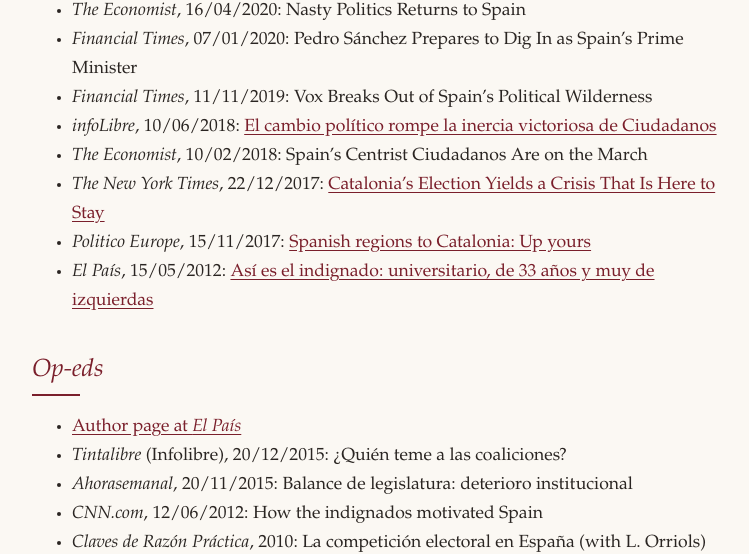
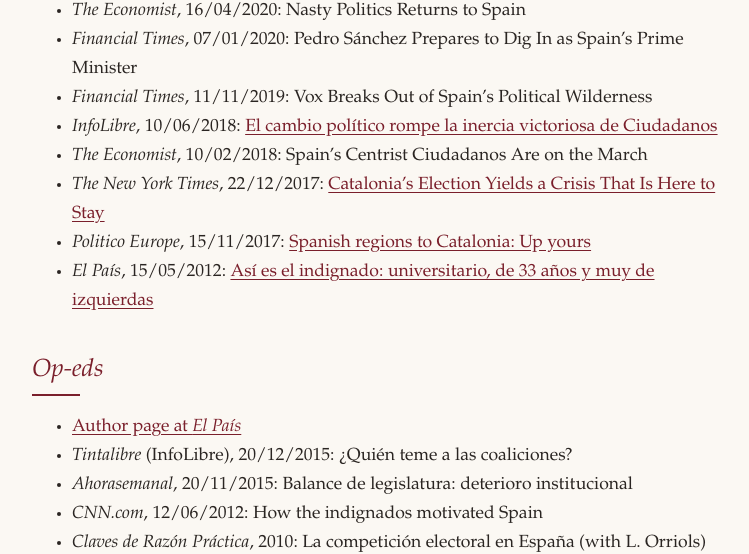
Before and after one commit to sandraleonalfonso/Sandra-Leon, a Jekyll site: the page built from engagement.md, in a window 1280 px wide and 900 px high, scrolled down 2188 px. Shown: the part 142-696 px from the top of the window, without its empty margins (260-1009 px from the left). Built offline with Jekyll 4.4.1, drawn with Linux system fonts in a browser that asks for light colours.

```diff
--- a/engagement.md
+++ b/engagement.md
@@ -66,7 +66,7 @@ Quoted in:
 - *The Economist*, 16/04/2020: Nasty Politics Returns to Spain
 - *Financial Times*, 07/01/2020: Pedro Sánchez Prepares to Dig In as Spain's Prime Minister
 - *Financial Times*, 11/11/2019: Vox Breaks Out of Spain's Political Wilderness
-- *infoLibre*, 10/06/2018: [El cambio político rompe la inercia victoriosa de Ciudadanos](https://www.infolibre.es/politica/cambio-politico-rompe-inercia-victoriosa-ciudadanos_1_1159395.html)
+- *InfoLibre*, 10/06/2018: [El cambio político rompe la inercia victoriosa de Ciudadanos](https://www.infolibre.es/politica/cambio-politico-rompe-inercia-victoriosa-ciudadanos_1_1159395.html)
 - *The Economist*, 10/02/2018: Spain's Centrist Ciudadanos Are on the March
 - *The New York Times*, 22/12/2017: [Catalonia's Election Yields a Crisis That Is Here to Stay](https://www.nytimes.com/2017/12/22/world/europe/catalonia-election-spain.html)
 - *Politico Europe*, 15/11/2017: [Spanish regions to Catalonia: Up yours](https://www.politico.eu/article/spain-regional-conundrum-catalan-independence/)
@@ -75,7 +75,7 @@ Quoted in:
 ## Op-eds
 
 - [Author page at *El País*](http://elpais.com/autor/sandra_leon/a/)
-- *Tintalibre* (Infolibre), 20/12/2015: ¿Quién teme a las coaliciones?
+- *Tintalibre* (InfoLibre), 20/12/2015: ¿Quién teme a las coaliciones?
 - *Ahorasemanal*, 20/11/2015: Balance de legislatura: deterioro institucional
 - *CNN.com*, 12/06/2012: How the indignados motivated Spain
 - *Claves de Razón Práctica*, 2010: La competición electoral en España (with L. Orriols)
```
